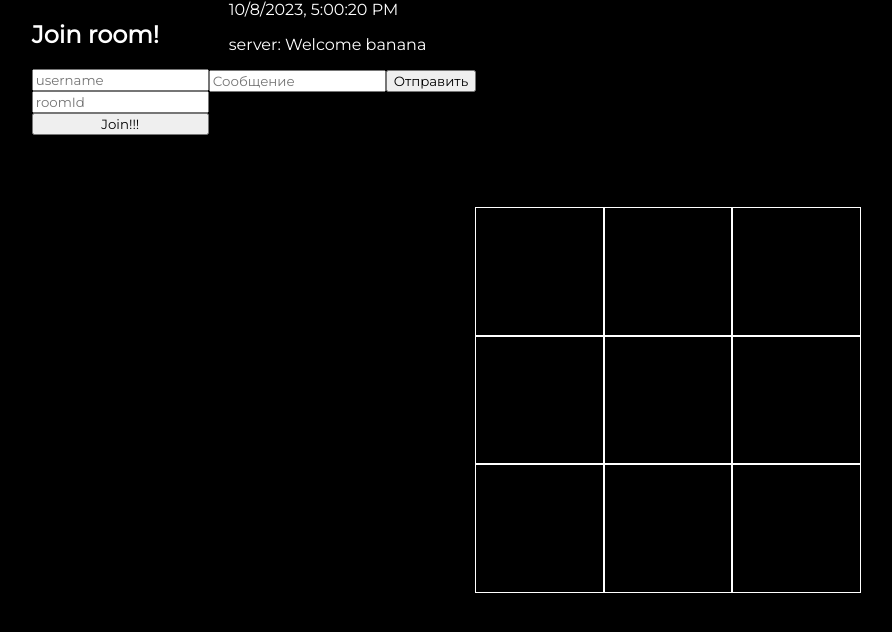
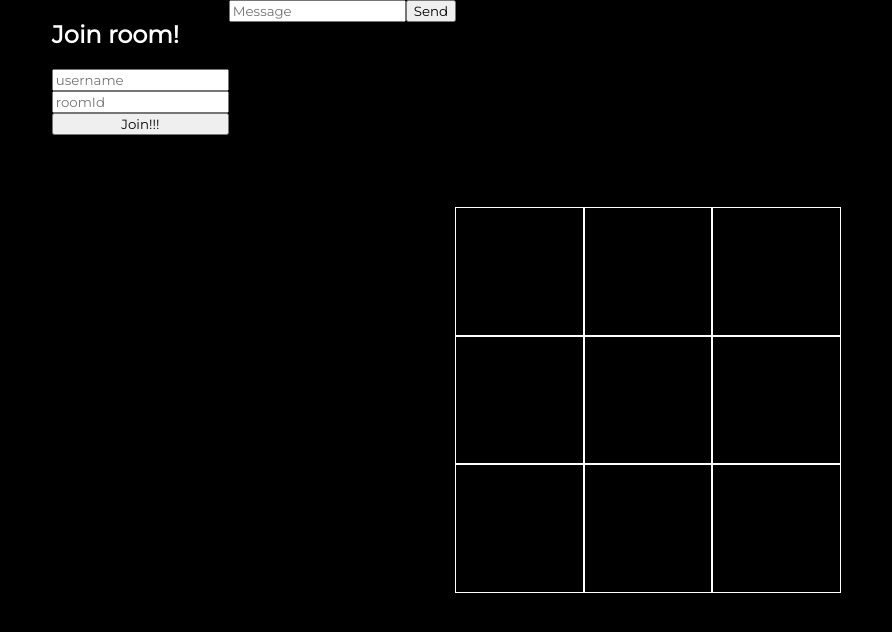
Before and after one commit to CyberCaban/tick-tack-toe, a React app: page / in a window 1280 px wide. Shown: the top 632 px of the page, without its empty margins (194-1086 px from the left). Built offline with nearby package versions, Linux system fonts and the light colour scheme.

Commit message:
functional chat

```diff
--- a/package.json
+++ b/package.json
@@ -39,13 +39,14 @@
 		"webpack-manifest-plugin": "^5.0.0"
 	},
 	"dependencies": {
+		"@reduxjs/toolkit": "^1.9.7",
 		"cookie-parser": "^1.4.6",
 		"dotenv": "^16.3.1",
 		"express": "^4.18.2",
-		"jotai": "^2.4.3",
 		"nodemon": "^3.0.1",
 		"react": "^18.2.0",
 		"react-dom": "^18.2.0",
+		"react-redux": "^8.1.3",
 		"socket.io": "^4.7.2"
 	}
 }
--- a/src/App.tsx
+++ b/src/App.tsx
@@ -1,6 +1,5 @@
 import { useEffect, useState } from "react";
 import { socket } from "./socket";
-import { Provider } from "jotai";
 import customFetch from "./handlers/customFetch";
 import JoinRoom from "./components/JoinRoom";
 import Chat from "./components/ChatComponent";
@@ -33,10 +32,8 @@ export default function App() {
 
 	return (
 		<div className="App">
-            <Provider>
 			<JoinRoom />
 			<Chat />
-            </Provider>
 			<div className="field">
 				<div className="mainSquare">
 					<div className="cell-row">
--- a/src/components/ChatComponent/index.css
+++ b/src/components/ChatComponent/index.css
@@ -9,6 +9,8 @@
 	overflow: scroll;
 	overflow-x: hidden;
 	padding-left: 20px;
+	max-height: 280px;
+	max-width: 280px;
 }
 
 .messages span {
--- a/src/components/ChatComponent/index.tsx
+++ b/src/components/ChatComponent/index.tsx
@@ -1,6 +1,7 @@
-import { useEffect, useState } from "react";
+import { useEffect, useRef, useState } from "react";
 import { socket } from "../../socket";
 import "./index.css";
+import { useSelector } from "react-redux";
 
 type IMessage = {
 	message: string;
@@ -9,13 +10,15 @@ type IMessage = {
 };
 
 export default function Chat() {
-    const [messageReceived, setMessagesReceived] = useState<IMessage[]>([
-        {
-            message: "Welcome banana",
-            username: "server",
-            timestamp: 1696784420752,
-        },
-    ]);
+	const info = useSelector((state: any) => state.info.info);
+
+	const username = info.username;
+	const room = info.roomID;
+
+	const [messageReceived, setMessagesReceived] = useState<IMessage[]>([]);
+	const [message, setMessage] = useState("");
+
+	const messageDivRef = useRef(null);
 
 	useEffect(() => {
 		socket.on("messageReceive", (data: IMessage) => {
@@ -35,9 +38,18 @@ export default function Chat() {
 		};
 	}, [socket]);
 
+	useEffect(() => {
+		messageDivRef.current.scrollTop = messageDivRef.current.scrollHeight;
+	}, [messageReceived]);
+
 	function sendMessage(e: any) {
 		e.preventDefault();
-        // socket.
+		if (message !== "" && username !== "" && room !== "") {
+			const timestamp = Date.now();
+
+			socket.emit("sendMessage", { username, room, message, timestamp });
+			setMessage("");
+		}
 	}
 
 	function TimeStampConvert(timestamp: number) {
@@ -47,7 +59,7 @@ export default function Chat() {
 
 	return (
 		<div className="chatComponent">
-            <div className="messages">
+			<div className="messages" ref={messageDivRef}>
 				{messageReceived.map((msg) => {
 					return (
 						<span>
@@ -68,9 +80,11 @@ export default function Chat() {
 					type="text"
 					name="message"
 					id="message"
-                    placeholder="Сообщение"
+					placeholder="Message"
+					onChange={(e) => setMessage(e.target.value)}
+					value={message}
 				/>
-                <button type="submit">Отправить</button>
+				<button type="submit">Send</button>
 			</form>
 		</div>
 	);
--- a/src/components/JoinRoom/index.tsx
+++ b/src/components/JoinRoom/index.tsx
@@ -1,22 +1,45 @@
 import { useEffect, useState } from "react";
+import { useDispatch, useSelector } from "react-redux";
 import { socket } from "../../socket";
+import { setRoomID, setUsername } from "../../store/infoSlice";
 import "./index.css";
 
 function JoinRoom() {
-    const [username, setUsername] = useState("");
-    const [room, setRoom] = useState("");
+	const info = useSelector((state: any) => state.info.info);
+	const dispatch = useDispatch();
+
+	const Username = (username: string) => {
+		dispatch(setUsername({ username }));
+	};
+	const RoomID = (roomID: string) => {
+		dispatch(setRoomID({ roomID }));
+	};
 
 	useEffect(() => {
-        if (username !== "" && room !== "") {
+		if (info.username !== "" && info.roomID !== "") {
+			console.log(info);
+			const username = info.username;
+			const room = info.roomID;
+
 			socket.connect();
 			socket.emit("joinRoom", { username, room });
 		}
-    }, [username, room]);
+	}, [info.username, info.roomID]);
+
+	useEffect(() => {
+		socket.on("Error", (data) => {
+			alert(data.message);
+		});
+
+		return () => {
+			socket.off("Error");
+		};
+	}, [socket]);
 
 	function ioJoinRoom(e: any) {
 		e.preventDefault();
-        setUsername(e.target.username.value);
-        setRoom(e.target.roomID.value);
+		Username(e.target.username.value);
+		RoomID(e.target.roomID.value);
 	}
 
 	return (
--- a/src/index.tsx
+++ b/src/index.tsx
@@ -1,7 +1,13 @@
 import ReactDOM from "react-dom/client";
+import { Provider } from "react-redux";
+import store from "./store";
 import App from "./App";
 import "./index.css";
 
 const container = document.getElementById("root")!;
 const root = ReactDOM.createRoot(container);
-root.render(<App />);
+root.render(
+	<Provider store={store}>
+		<App />
+	</Provider>
+);
--- /dev/null
+++ b/src/store/index.ts
@@ -0,0 +1,6 @@
+import { configureStore } from "@reduxjs/toolkit";
+import infoSlice from "./infoSlice";
+
+export default configureStore({
+	reducer: { info: infoSlice },
+});
--- /dev/null
+++ b/src/store/infoSlice.ts
@@ -0,0 +1,19 @@
+import { createSlice } from "@reduxjs/toolkit";
+
+const infoSlice = createSlice({
+	name: "infoSlice",
+	initialState: { info: { username: "", roomID: "" } },
+	reducers: {
+		setUsername(state, action) {
+			state.info.username = action.payload.username;
+		},
+
+		setRoomID(state, action) {
+			state.info.roomID = action.payload.roomID;
+		},
+	},
+});
+
+export const { setUsername, setRoomID } = infoSlice.actions;
+
+export default infoSlice.reducer;
```
Also changed, not shown: 2 other files (tests, documents, lock files or other folders). Lines whose indentation alone changed are shown as unchanged.
